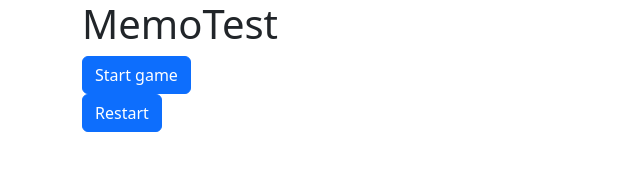
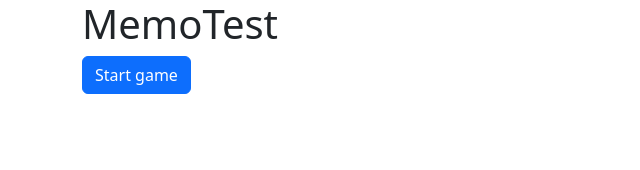
Before and after one commit to gruvix/Memo-Test, a website: page index.html in a window 1280 px wide. Shown: the whole page, without its empty margins (0-640 px from the left). Drawn offline with nearby package versions, Linux system fonts and the light colour scheme.

Commit message:
remove end game element

```diff
--- a/index.html
+++ b/index.html
@@ -93,13 +93,6 @@
             </div>
         </div>
     </div>
-    <div class="container">
-        <div class="row">
-            <div class="col">
-                <button class="btn btn-primary" id="restart">Restart</button>
-            </div>
-        </div>
-    </div>
 </body>
 <script src='src/main.js'></script>
 </html>
--- a/src/main.js
+++ b/src/main.js
@@ -61,7 +61,6 @@ function handleInput(event){
 }
 function endGame(){
     document.querySelector("#game").classList.add("hidden");
-    document.querySelector("#end").classList.remove("hidden");
 }
 function hideFirstCard(){
     firstCard.style.opacity = 0;
```
